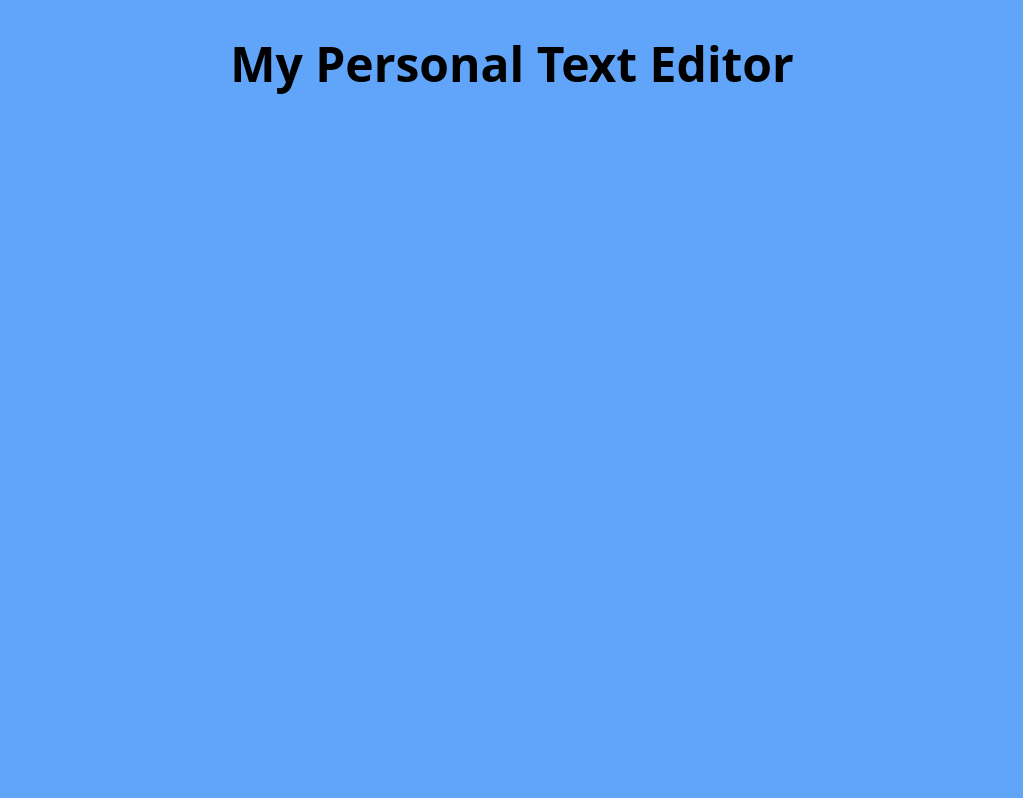
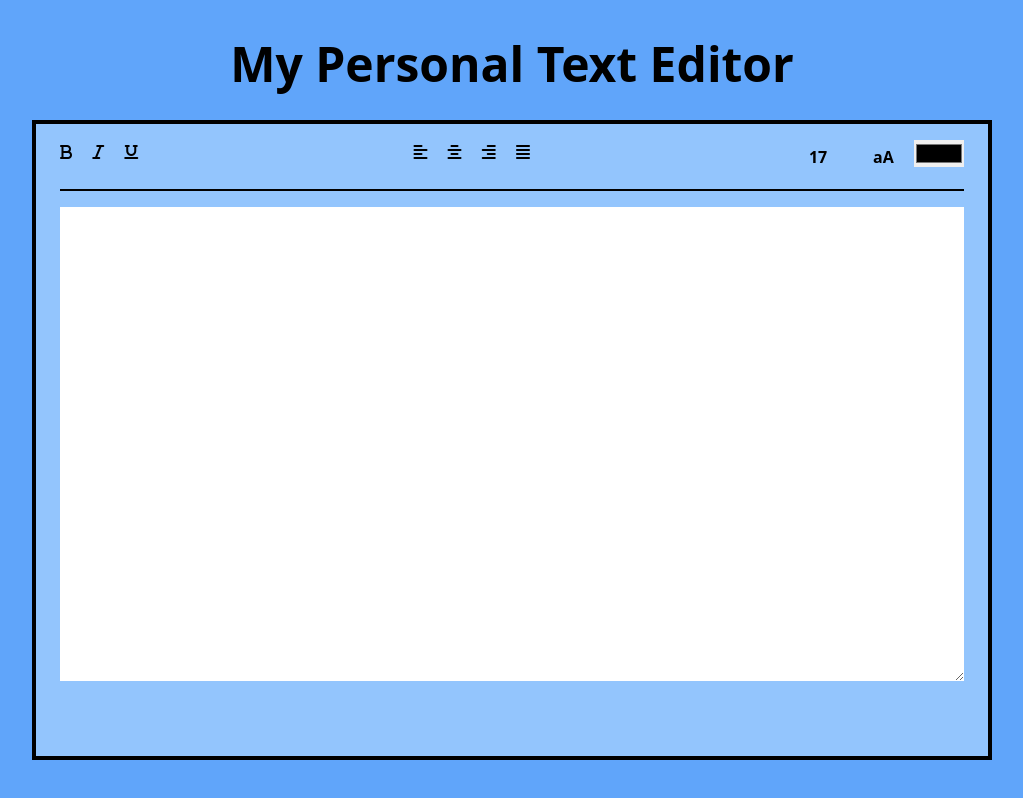
Before and after one commit to mihir-x/My-text-editor, a plain HTML site: page index.html in a window 1280 px wide. Shown: the whole page, without its empty margins (128-1151 px from the left). Drawn offline with nearby package versions, Linux system fonts and the light colour scheme.

Commit message:
complited UI design

```diff
--- a/index.html
+++ b/index.html
@@ -4,14 +4,35 @@
     <meta charset="UTF-8">
     <meta name="viewport" content="width=device-width, initial-scale=1.0">
     <script src="https://cdn.tailwindcss.com"></script>
+    <script src="https://kit.fontawesome.com/b08442d712.js" crossorigin="anonymous"></script>
     <title>Text Editor</title>
 </head>
 <body class="bg-blue-400">
     <header class="text-center mt-10">
         <h1 class="text-5xl font-bold">My Personal Text Editor</h1>
     </header>
-    <main class="w-3/4 mx-auto bg-blue-200">
-
+    <main class="w-3/4 mx-auto bg-blue-300 border-4 border-black mt-8 h-[calc(100vh-10rem)]">
+        <section class="mx-auto w-[calc(100%-3rem)] flex flex-col md:flex-row justify-between border-b-2 mb-4 border-black py-4">
+            <div class="space-x-4">
+                <button id="bold"><i class="fa-solid fa-bold"></i></button>
+                <button id="italic"><i class="fa-solid fa-italic"></i></button>
+                <button id="uppercase"><i class="fa-solid fa-underline"></i></button>
+            </div>
+            <div class="space-x-4">
+                <button id="left"><i class="fa-solid fa-align-left"></i></button>
+                <button id="center"><i class="fa-solid fa-align-center"></i></button>
+                <button id="right"><i class="fa-solid fa-align-right"></i></button>
+                <button id="justify"><i class="fa-solid fa-align-justify"></i></button>
+            </div>
+            <div class="space-x-4">
+                <input type="number" name="" id="" value="17" class="w-12 p-1 bg-inherit font-bold">
+                <button id="normalcase" class="font-bold">aA</button>
+                <input type="color" name="" id="">
+            </div>
+        </section>
+        <section class="mx-auto w-[calc(100%-3rem)] h-3/4 ">
+            <textarea name="" id="" cols="" rows="" class="w-full h-full"></textarea>
+        </section>
     </main>
 </body>
 </html>
```
